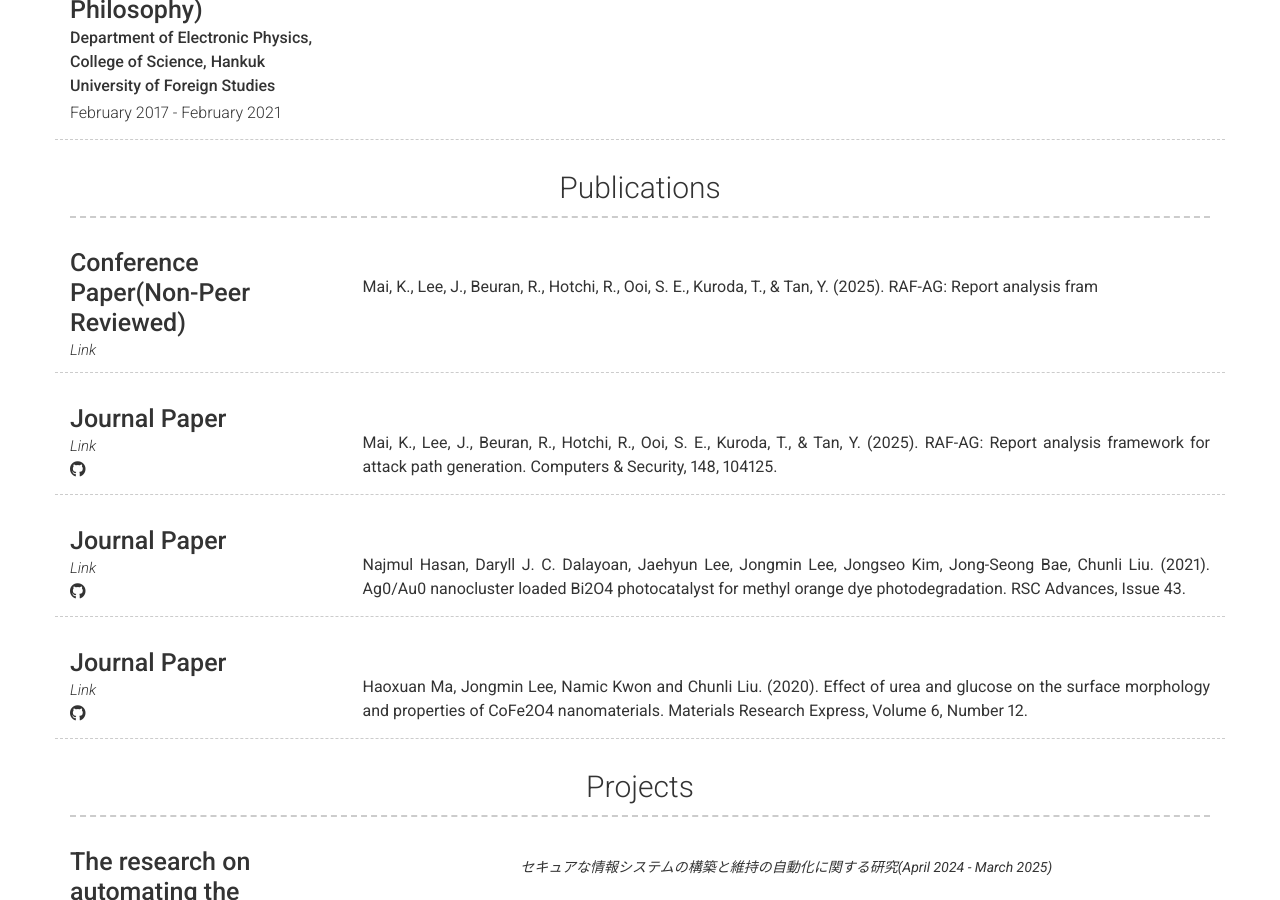
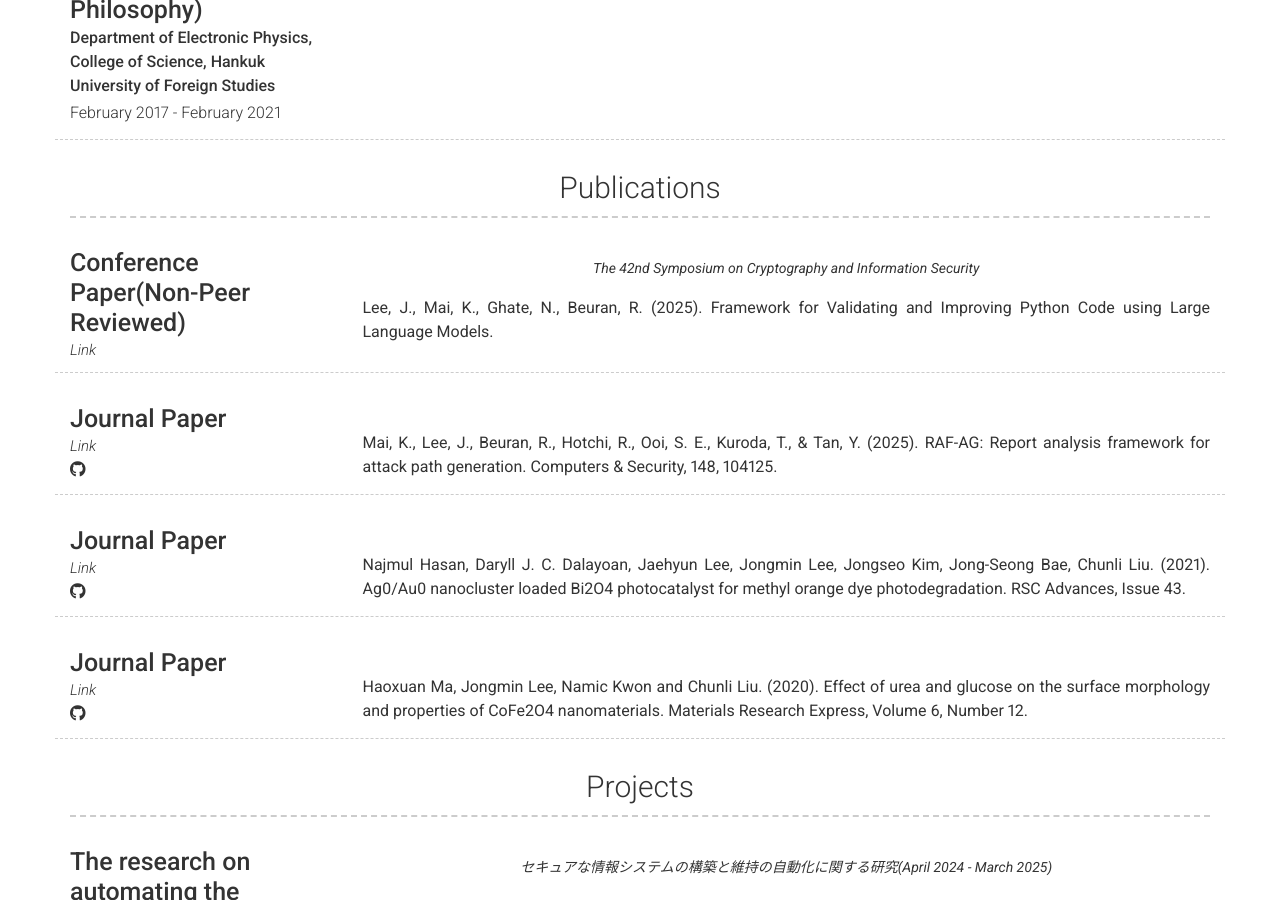
Before and after one commit to strike137/strike137.github.io, a Jekyll site: the page built from index.md, in a window 1280 px wide and 900 px high, scrolled down 2241 px. Built offline with Jekyll 4.4.1, drawn with Linux system fonts in a browser that asks for light colours; nearby versions of some CDN libraries.

Commit message:
Update _config.yml

```diff
--- a/_config.yml
+++ b/_config.yml
@@ -91,8 +91,9 @@ content:
         link: Link
         link_text: Link
         quote: >
+          The 42nd Symposium on Cryptography and Information Security
         description: |
-          Mai, K., Lee, J., Beuran, R., Hotchi, R., Ooi, S. E., Kuroda, T., & Tan, Y. (2025). RAF-AG: Report analysis fram
+          Lee, J., Mai, K., Ghate, N., Beuran, R. (2025). Framework for Validating and Improving Python Code using Large Language Models.
 
       - layout: top-left
         border: weak  # Value of `weak` will display a weak border below this item. # Any
```
